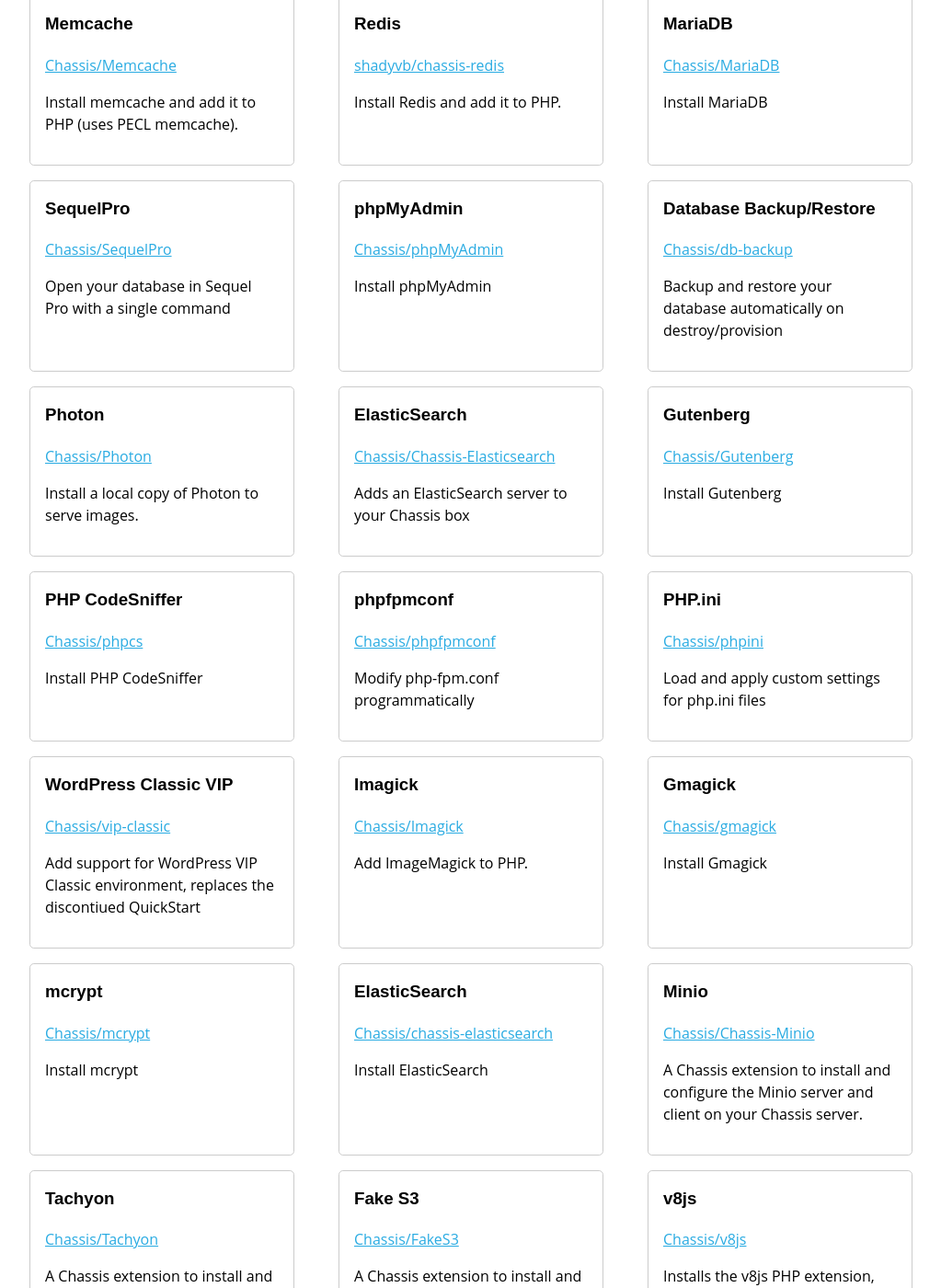
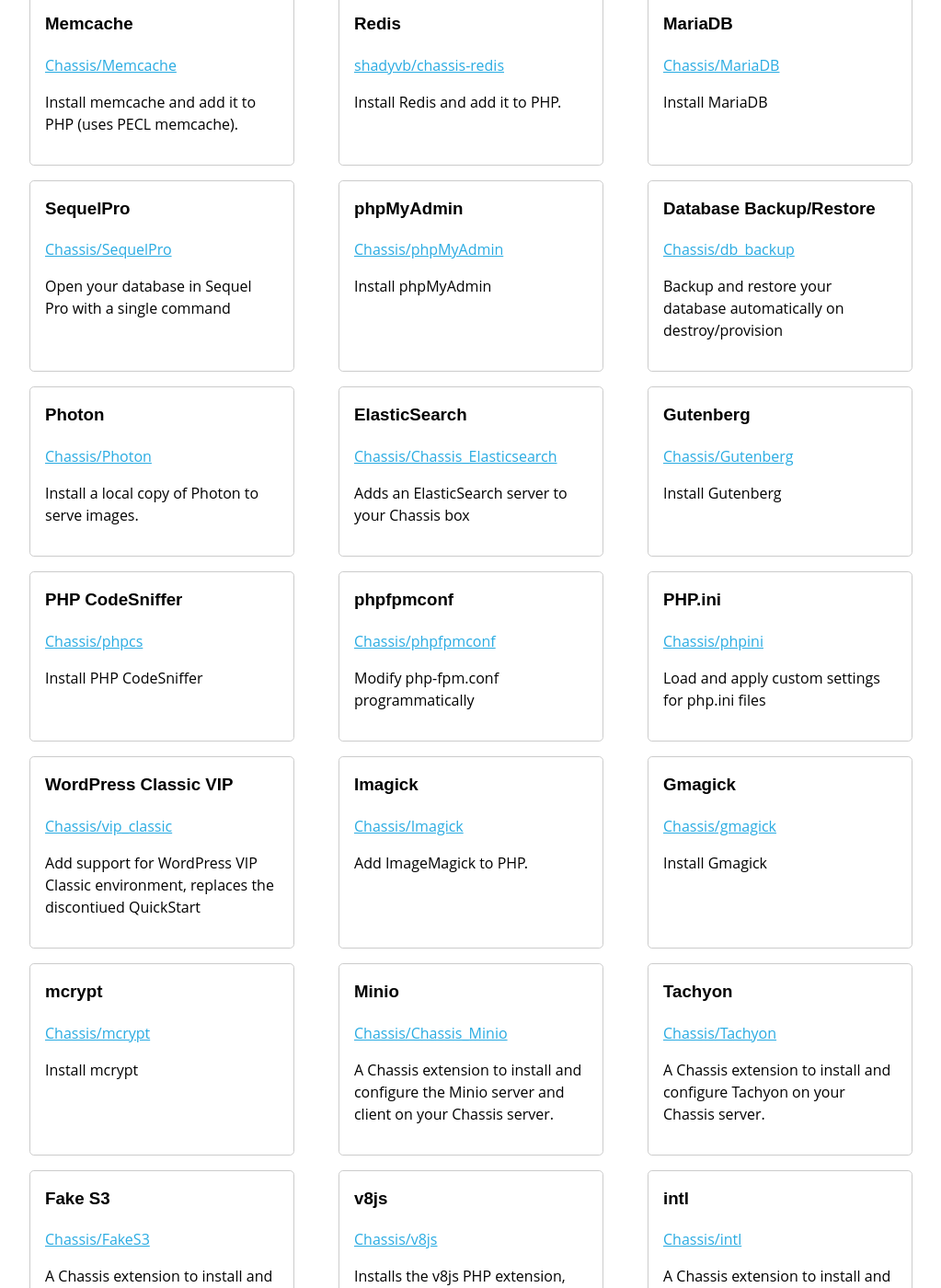
Before and after one commit to Chassis/chassis.io, a Jekyll site: the page built from extensions.md, in a window 1280 px wide and 1400 px high, scrolled down 1372 px. Shown: the whole window at 92% size, without its empty margins (128-1151 px from the left). Built offline with Jekyll 4.4.1, drawn with Linux system fonts in a browser that asks for light colours; some of the changed text lies outside the part shown.

Commit message:
De-dupe and update extension references
Many of these were renamed for Bionic support.
ElasticSearch appeared in the list twice.

```diff
--- a/_data/extensions.yaml
+++ b/_data/extensions.yaml
@@ -11,7 +11,7 @@
   description: Install and configure PHPUnit, including WordPress core unit tests.
 
 - name: OpenSSL / HTTPS
-  repository: javorszky/chassis-openssl
+  repository: chassis/chassis_openssl
   description: Installs openssl, generates a certificate, to enable HTTPS on your site.
 
 - name: Xdebug
@@ -79,7 +79,7 @@
   description: Install phpMyAdmin
 
 - name: Database Backup/Restore
-  repository: Chassis/db-backup
+  repository: Chassis/db_backup
   description: Backup and restore your database automatically on destroy/provision
 
 - name: Photon
@@ -87,7 +87,7 @@
   description: Install a local copy of Photon to serve images.
 
 - name: ElasticSearch
-  repository: Chassis/Chassis-Elasticsearch
+  repository: Chassis/Chassis_Elasticsearch
   description: Adds an ElasticSearch server to your Chassis box
 
 - name: Gutenberg
@@ -107,7 +107,7 @@
   description: Load and apply custom settings for php.ini files
 
 - name: WordPress Classic VIP
-  repository: Chassis/vip-classic
+  repository: Chassis/vip_classic
   description: Add support for WordPress VIP Classic environment, replaces the discontiued QuickStart
 
 - name: Imagick
@@ -122,12 +122,8 @@
   repository: Chassis/mcrypt
   description: Install mcrypt
 
-- name: ElasticSearch
-  repository: Chassis/chassis-elasticsearch
-  description: Install ElasticSearch
-
 - name: Minio
-  repository: Chassis/Chassis-Minio
+  repository: Chassis/Chassis_Minio
   description: A Chassis extension to install and configure the Minio server and client on your Chassis server.
 
 - name: Tachyon
```
